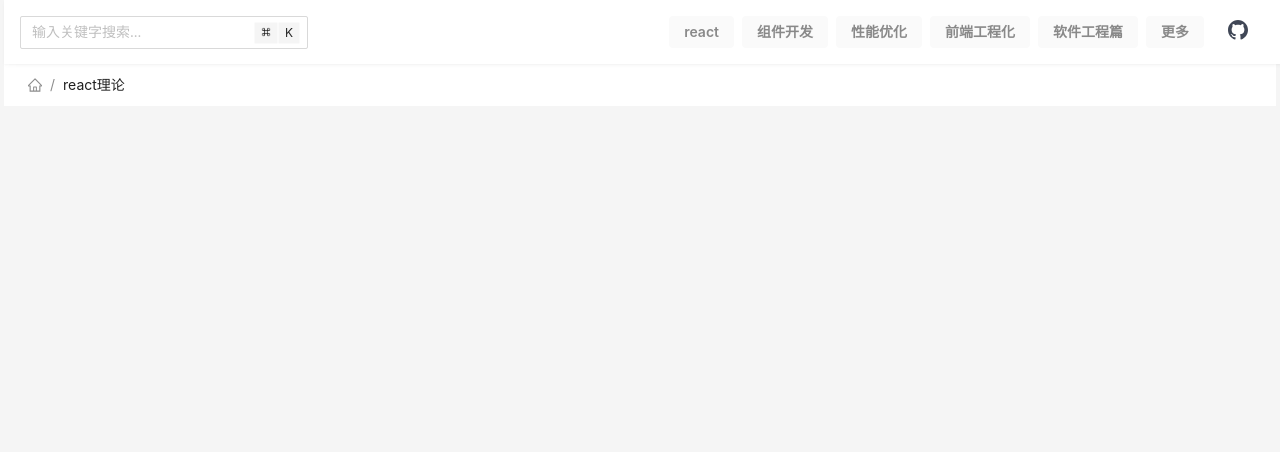
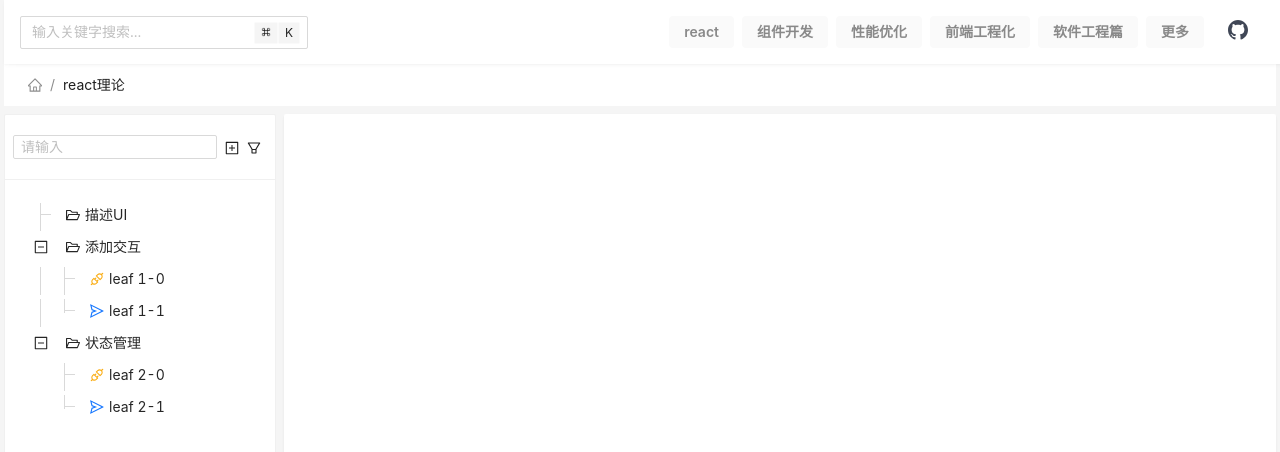
Before and after one commit to Sophil-minn/Minn-Blog, a React (Create React App) app: page /reactTheory in a window 1280 px wide. Shown: the top 452 px of the page. Built offline with nearby package versions, Linux system fonts and the light colour scheme.

Commit message:
目录树

```diff
--- a/src/App.tsx
+++ b/src/App.tsx
@@ -12,7 +12,7 @@ function App() {
   const [targetOffset, setTargetOffset] = useState<number>();
 
 
-  console.log('targetOffset: ', targetOffset);
+  // console.log('targetOffset: ', targetOffset);
 
   useEffect(() => {
     const height = topRef.current?.getClientHeight();
--- a/src/home/InfoContainer/DirectoryTree/config.tsx
+++ b/src/components/DirectoryTree/config.tsx
@@ -7,20 +7,12 @@ import {
 
 export const treeData = [
   {
-    title: "parent 0",
+    title: "描述UI",
     key: "0-0",
-    icon: <FolderOpenOutlined />,
-    children: [
-      {
-        title: "leaf 0-1",
-        key: "0-0-1",
-        isLeaf: true,
-        icon: <SendOutlined style={{ color: "#1677ff" }} />
-      }
-    ]
+    icon: <FolderOpenOutlined />
   },
   {
-    title: "parent 1",
+    title: "添加交互",
     key: "0-1",
     children: [
       {
@@ -36,5 +28,23 @@ export const treeData = [
         icon: <SendOutlined style={{ color: "#1677ff" }} />
       }
     ]
+  },
+  {
+    title: "状态管理",
+    key: "0-2",
+    children: [
+      {
+        title: "leaf 2-0",
+        key: "0-2-0",
+        isLeaf: true,
+        icon: <ApiOutlined style={{ color: "#faad14" }} />
+      },
+      {
+        title: "leaf 2-1",
+        key: "0-2-1",
+        isLeaf: true,
+        icon: <SendOutlined style={{ color: "#1677ff" }} />
+      }
+    ]
   }
 ];
--- /dev/null
+++ b/src/components/DirectoryTree/index.tsx
@@ -0,0 +1,42 @@
+import { Affix, Card, Col, Input, Row, Space, Tree } from "antd";
+import { treeData } from "./config";
+import { FilterOutlined, PlusSquareOutlined } from "@ant-design/icons";
+import { useContext } from "react";
+import { GlobalContext } from "../../App";
+const { DirectoryTree } = Tree;
+
+const DTree = () => {
+  const { targetOffset } = useContext(GlobalContext);
+  const onSelect = (keys: any, info: any) => {
+    console.log("Trigger Select", keys, info);
+  };
+  const onExpand = (keys: any, info: any) => {
+    console.log("Trigger Expand", keys, info);
+  };
+  const title = <Row gutter={8} wrap={false} justify={'space-between'} align={"bottom"}>
+    <Col flex="auto">
+      <Input size="small" placeholder="请输入" style={{ width: '100%' }} />
+    </Col>
+    <Col flex="50px">
+      <Space>
+        <PlusSquareOutlined />
+        <FilterOutlined />
+      </Space>
+    </Col>
+  </Row>;
+  return (
+    <Affix offsetTop={targetOffset}>
+    <Card title={title} headStyle={{ padding: '4px 8px' }} style={{ minHeight: 700 }}>
+      <DirectoryTree
+        multiple
+        showLine
+        defaultExpandAll
+        onSelect={onSelect}
+        onExpand={onExpand}
+        treeData={treeData} />
+      </Card>
+      </Affix>
+  );
+};
+
+export default DTree;
--- a/src/home/InfoContainer/DirectoryTree/index.tsx
+++ /dev/null
@@ -1,31 +0,0 @@
-import { Card, Input, Row, Space, Tree } from "antd";
-import { treeData } from "./config";
-import { FilterOutlined, PlusSquareOutlined } from "@ant-design/icons";
-const { DirectoryTree } = Tree;
-
-const DTree = () => {
-  const onSelect = (keys: any, info: any) => {
-    console.log("Trigger Select", keys, info);
-  };
-  const onExpand = (keys: any, info: any) => {
-    console.log("Trigger Expand", keys, info);
-  };
-  const title = <Space>
-      <Input size="small" placeholder="请输入" />
-      <PlusSquareOutlined />
-      <FilterOutlined />
-    </Space>;
-  return (
-    <Card title={title} headStyle={{padding: '4px 8px'}}>
-      <DirectoryTree
-        multiple
-        showLine
-        defaultExpandAll
-        onSelect={onSelect}
-        onExpand={onExpand}
-        treeData={treeData} />
-    </Card>
-  );
-};
-
-export default DTree;
--- a/src/home/InfoContainer/index.tsx
+++ b/src/home/InfoContainer/index.tsx
@@ -2,7 +2,7 @@ import { Card, Col, Row } from 'antd';
 import './index.scss';
 import MenuTree from './MenuTree';
 import InfoContent from './InfoContent';
-import DirectoryTree from './DirectoryTree';
+import DirectoryTree from '../../components/DirectoryTree';
 
 export default function index(props: any) {
   const { menuData, contentData } = props;
--- a/src/reactTheory/ReactTheory.tsx
+++ b/src/reactTheory/ReactTheory.tsx
@@ -1,21 +1,27 @@
-import classNames from 'classnames';
+import { Card, Col, Row } from 'antd';
 import './index.scss';
+// import MenuTree from './MenuTree';
+import DirectoryTree from '../components/DirectoryTree';
 import { breadCrumbItems } from './config';
 import Breadcrumb from '../components/Breadcrumb';
-// import InfoContainer from '../components/InfoContainer';
 
-const cls = classNames({
-  'minn-reactTheory': true
-});
-
-const ReactTheory = () => {
-
-  return (<div className={cls}>
-    <Breadcrumb
-      items={breadCrumbItems}
-    />
-    {/* <InfoContainer menu={[]} content={{}} /> */}
-  </div >);
+export default function index(props: any) {
+  const { menuData, contentData } = props;
+  return (
+    <>
+      <Breadcrumb items={breadCrumbItems} />
+      <div className='react-theory-container-root'>
+        <Row gutter={8}>
+          <Col flex="280px">
+            <DirectoryTree />
+          </Col>
+          <Col flex="auto">
+            <Card bordered={false} bodyStyle={{ minHeight: 700 }}>
+              {/* <InfoContent contentData={contentData} /> */}
+            </Card>
+          </Col>
+        </Row>
+      </div>
+    </>
+  )
 }
-
-export default ReactTheory;
--- a/src/reactTheory/index.scss
+++ b/src/reactTheory/index.scss
@@ -1,3 +1,4 @@
-.min-reactTheory {
-
+.react-theory-container-root {
+  max-width: 1440px;
+  margin: 8px auto;
 }
```
